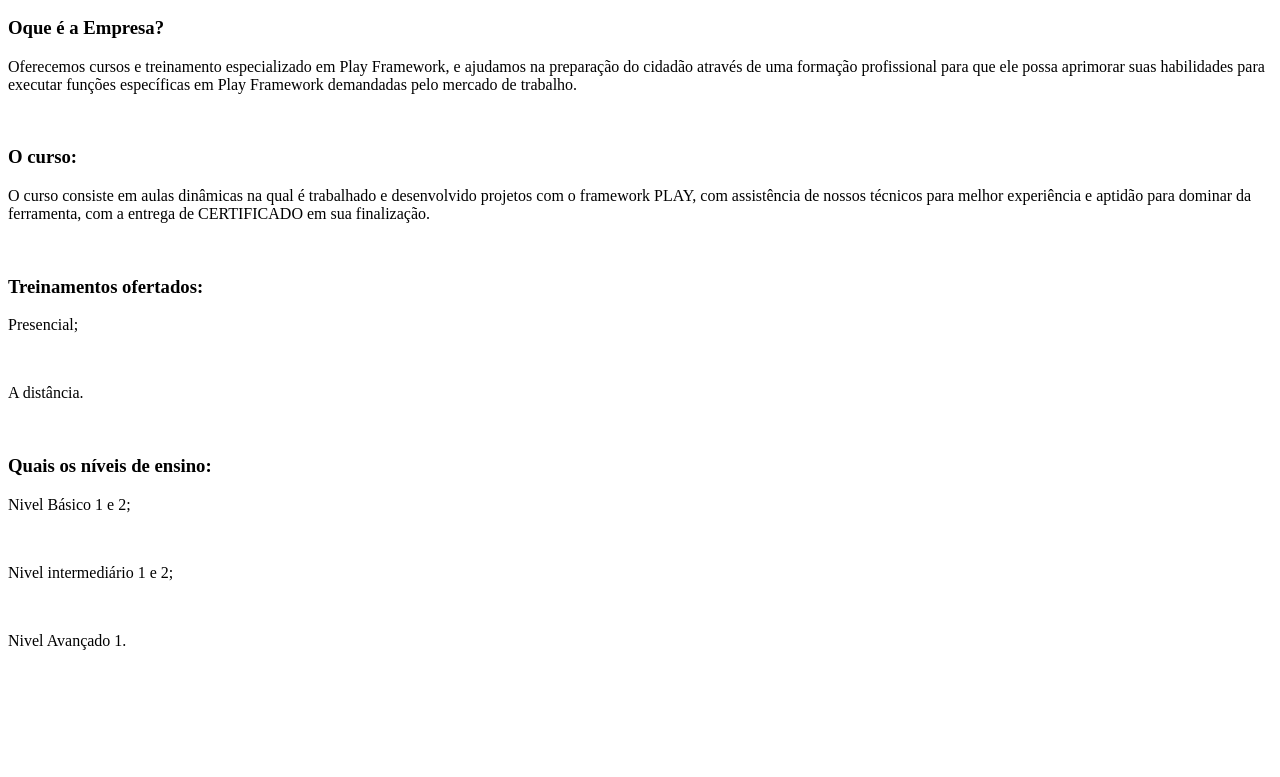
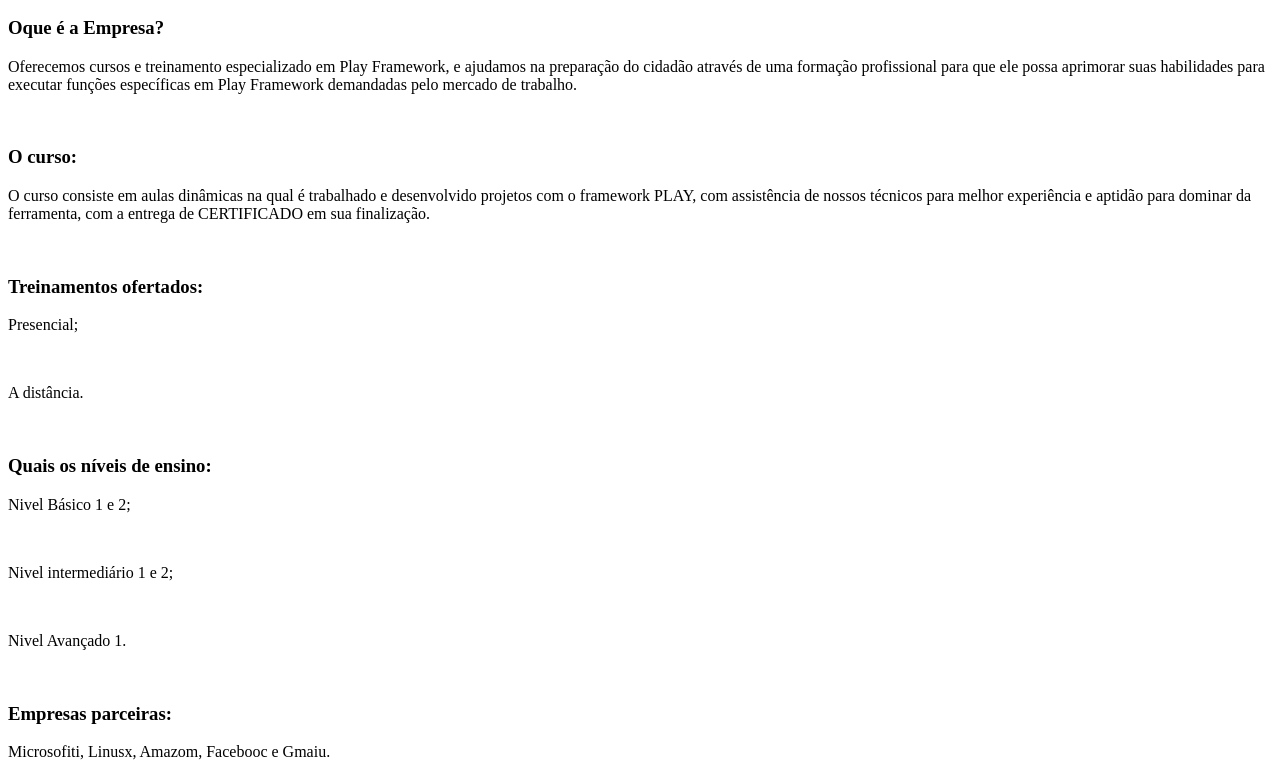
Before and after one commit to wanessasl/equipe10, a plain HTML site: page index.html in a window 1280 px wide. Shown: the part 110-887 px from the top of the page. Before the commit the page ends 802 px from the top, so only its background shows below. Drawn offline with Linux system fonts and the light colour scheme.

Commit message:
quarto envio

```diff
--- a/index.html
+++ b/index.html
@@ -19,7 +19,8 @@
     <p>Nivel Básico 1 e 2;</p><br>
     <p>Nivel intermediário 1 e 2;</p><br>
     <p>Nivel Avançado 1.</p><br>
-
+    <h3>Empresas parceiras:</h3>
+    <p>Microsofiti, Linusx, Amazom, Facebooc e Gmaiu.</p>
 
 
     </body>
```
